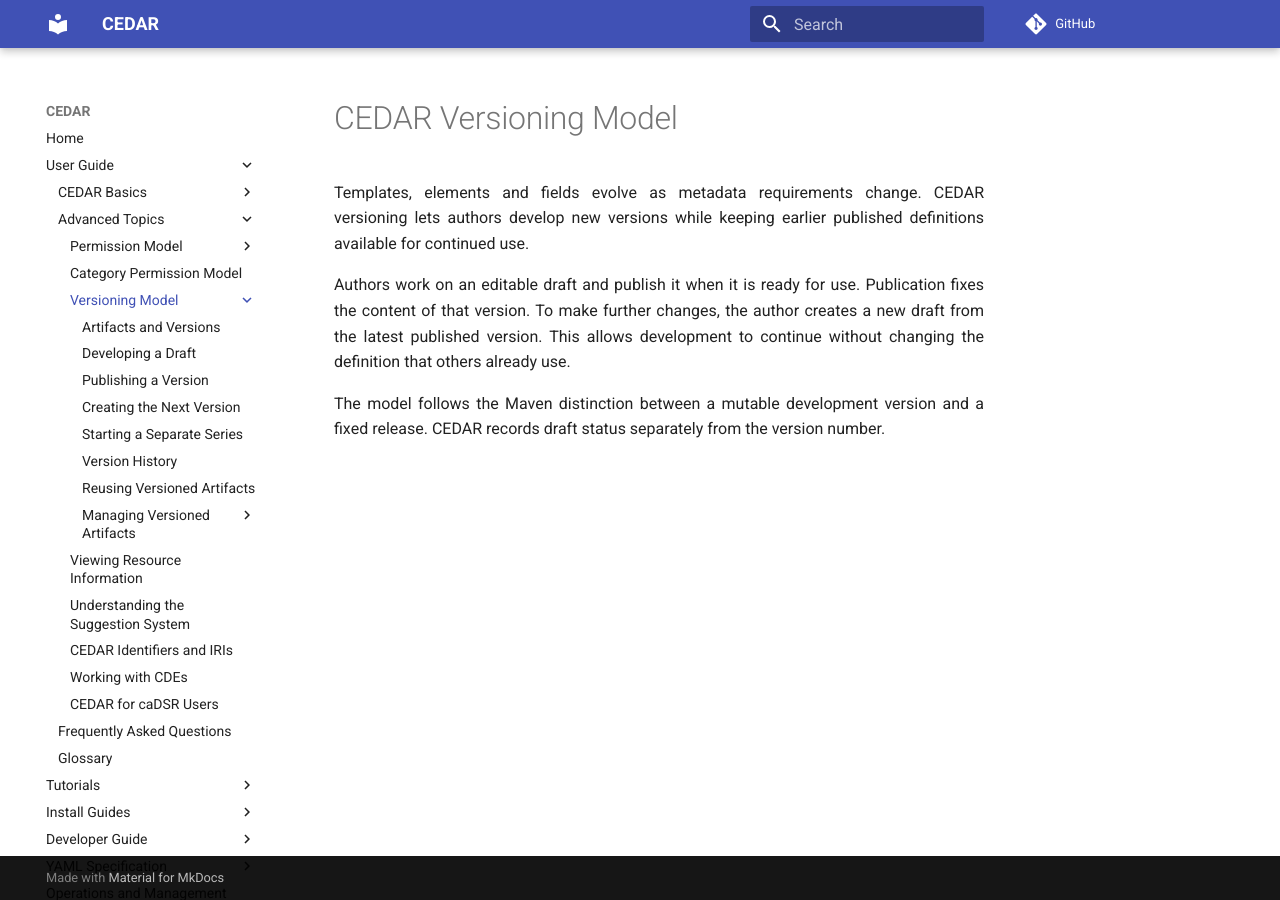
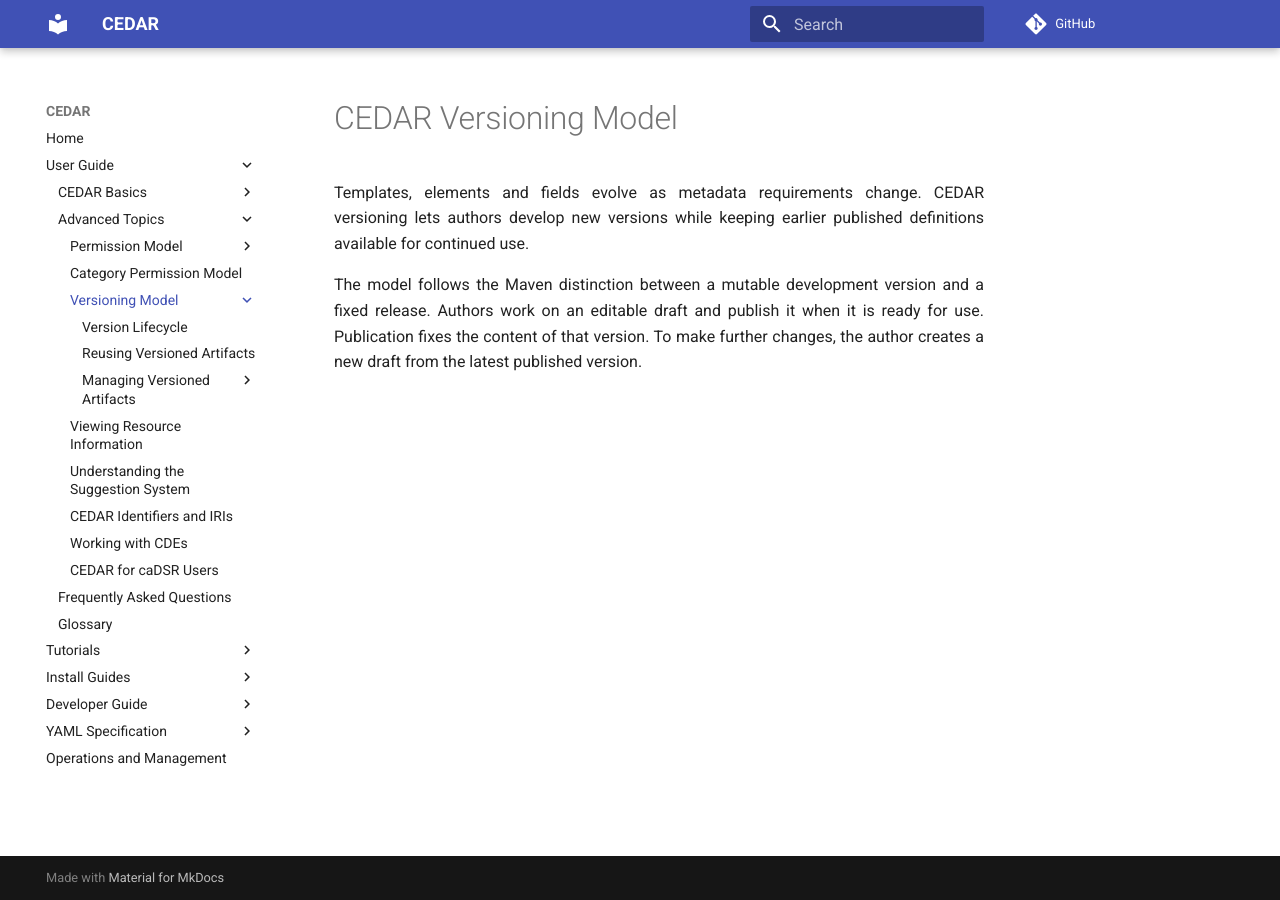
Before and after one commit to metadatacenter/cedar-mkdocs, an MkDocs documentation site: the page built from docs/user-guide/advanced-topics/versioning-model/index.md, in a window 1280 px wide. Built offline with MkDocs 1.6.1 and Material for MkDocs 9.7.7, drawn with Linux system fonts in a browser that asks for light colours; comment, search, counter and statistics services are not loaded.

Commit message:
Consolidate version lifecycle documentation and refine the introduction

```diff
--- a/docs/user-guide/advanced-topics/versioning-model/index.md
+++ b/docs/user-guide/advanced-topics/versioning-model/index.md
@@ -3,10 +3,7 @@
 Templates, elements and fields evolve as metadata requirements change. CEDAR versioning lets authors
 develop new versions while keeping earlier published definitions available for continued use.
 
+The model follows the Maven distinction between a mutable development version and a fixed release.
 Authors work on an editable draft and publish it when it is ready for use. Publication fixes the
 content of that version. To make further changes, the author creates a new draft from the latest
-published version. This allows development to continue without changing the definition that others
-already use.
-
-The model follows the Maven distinction between a mutable development version and a fixed release.
-CEDAR records draft status separately from the version number.
+published version.
--- a/mkdocs.yml
+++ b/mkdocs.yml
@@ -63,12 +63,7 @@ nav:
           - Category Permission Model: user-guide/advanced-topics/category-permission-model.md
           - Versioning Model:
               - Overview: user-guide/advanced-topics/versioning-model/index.md
-              - user-guide/advanced-topics/versioning-model/artifacts-and-versions.md
-              - user-guide/advanced-topics/versioning-model/developing-a-draft.md
-              - user-guide/advanced-topics/versioning-model/publishing-a-version.md
-              - user-guide/advanced-topics/versioning-model/creating-the-next-version.md
-              - user-guide/advanced-topics/versioning-model/starting-a-separate-series.md
-              - user-guide/advanced-topics/versioning-model/version-history.md
+              - user-guide/advanced-topics/versioning-model/version-lifecycle.md
               - user-guide/advanced-topics/versioning-model/reusing-versioned-artifacts.md
               - Managing Versioned Artifacts:
                   - user-guide/advanced-topics/versioning-model/managing-versioned-artifacts/versioning-and-permissions.md
```
Also changed, not shown: docs/user-guide/advanced-topics/versioning-model/artifacts-and-versions.md (deleted, +0 -8 lines), docs/user-guide/advanced-topics/versioning-model/creating-the-next-version.md (deleted, +0 -27 lines), docs/user-guide/advanced-topics/versioning-model/developing-a-draft.md (deleted, +0 -11 lines), docs/user-guide/advanced-topics/versioning-model/publishing-a-version.md (deleted, +0 -12 lines), docs/user-guide/advanced-topics/versioning-model/starting-a-separate-series.md (deleted, +0 -8 lines), docs/user-guide/advanced-topics/versioning-model/version-history.md (deleted, +0 -14 lines), docs/user-guide/advanced-topics/versioning-model/version-lifecycle.md (added, +85 -0 lines).
